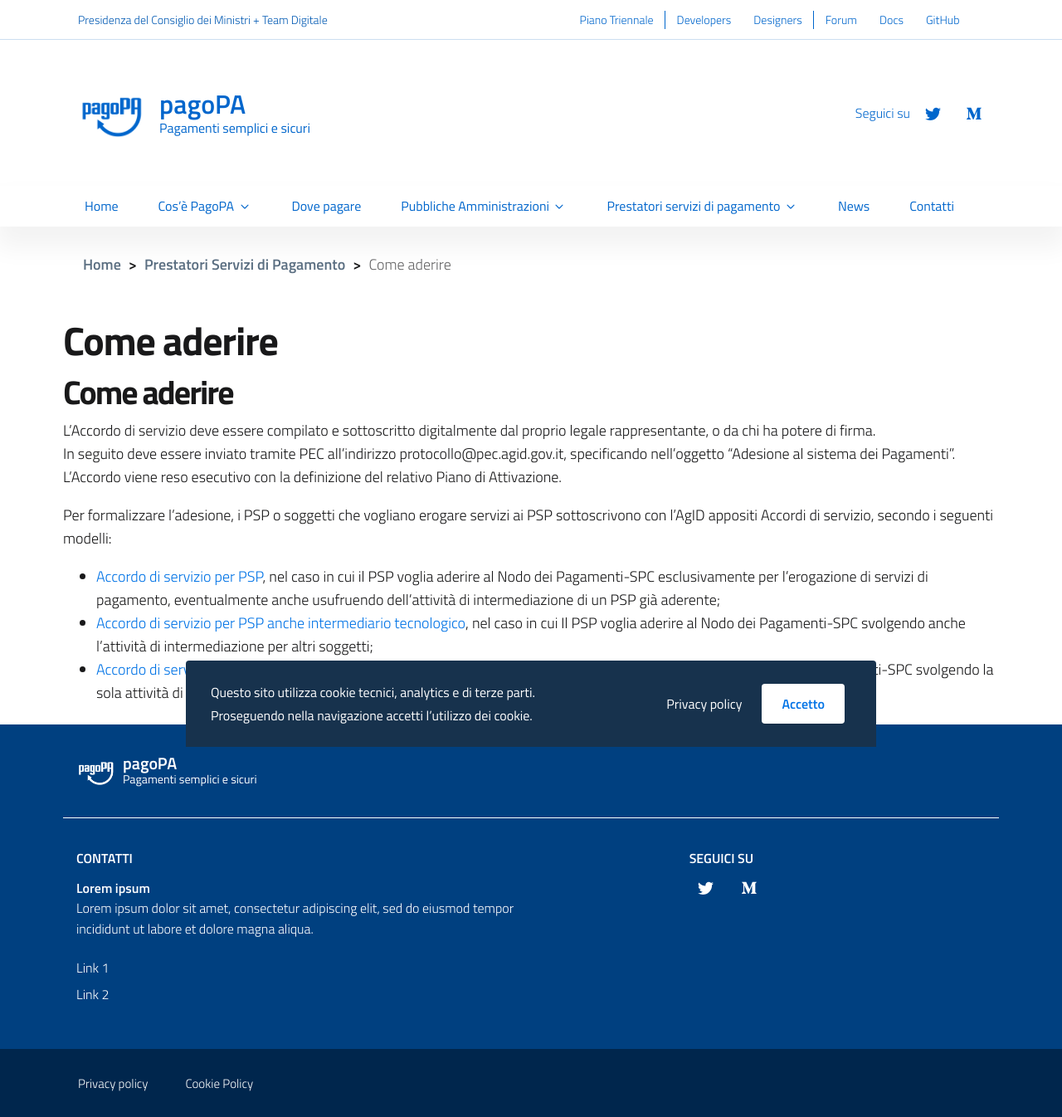
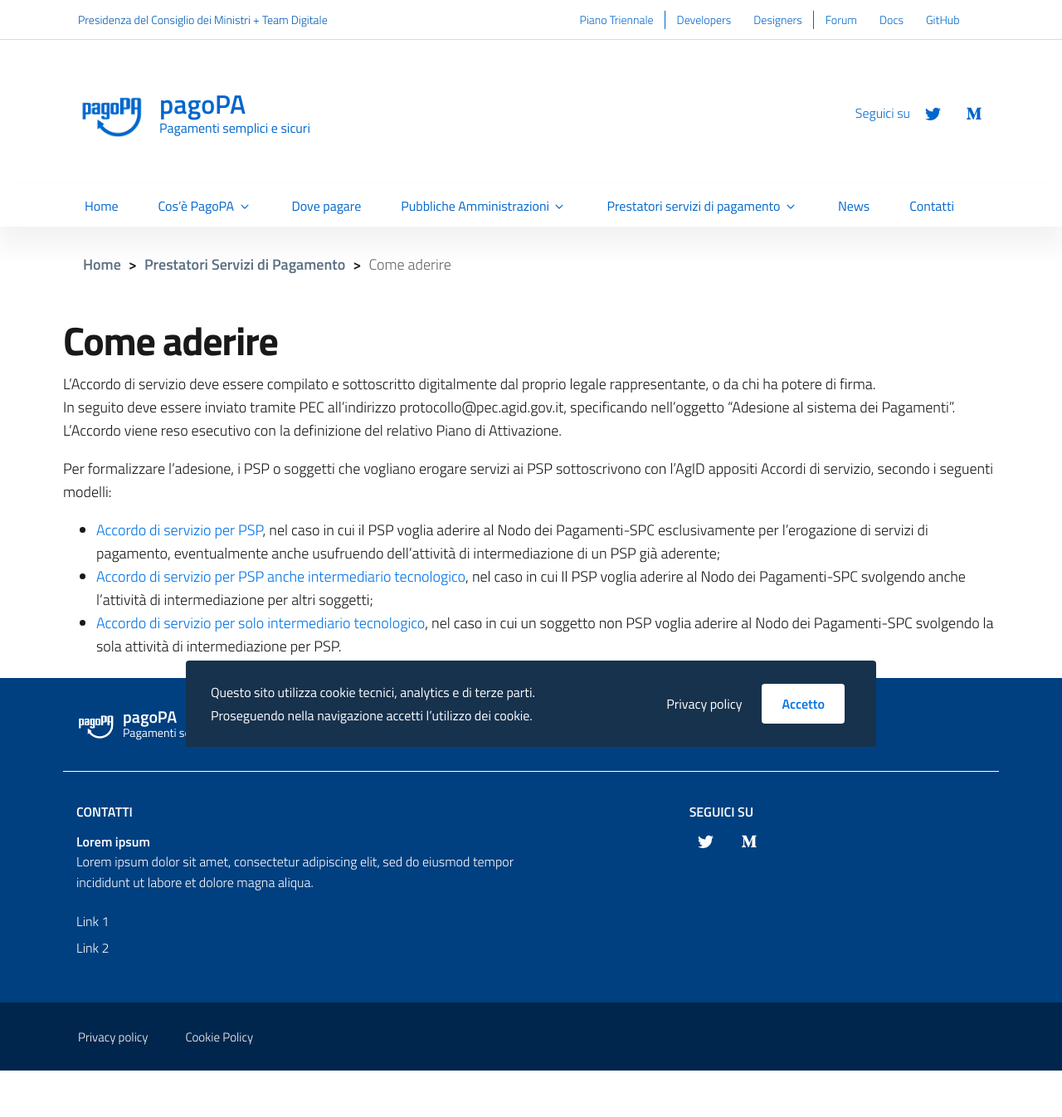
Before and after one commit to pagopa/site-pagopa.gov.it, a Jekyll site: the page built from it/prestatori-servizi-di-pagamento-come-aderire.md, in a window 1280 px wide. Shown: the whole page at 83% size. Built offline with Jekyll 4.4.1, drawn with Linux system fonts in a browser that asks for light colours; after the commit the page ends 1290 px from its top, so only the background shows below that.

Commit message:
Update prestatori-servizi-di-pagamento-come-aderire.md

```diff
--- a/it/prestatori-servizi-di-pagamento-come-aderire.md
+++ b/it/prestatori-servizi-di-pagamento-come-aderire.md
@@ -12,8 +12,6 @@
   - /prestatori-servizi-di-pagamento: Prestatori Servizi di Pagamento
 ---
 
-## Come aderire
-
 L’Accordo di servizio deve essere compilato e sottoscritto digitalmente dal proprio legale rappresentante, o da chi ha potere di firma.
 In seguito deve essere inviato tramite PEC all’indirizzo protocollo@pec.agid.gov.it, specificando nell’oggetto “Adesione al sistema dei Pagamenti”.
 L’Accordo viene reso esecutivo con la definizione del relativo Piano di Attivazione.
```
